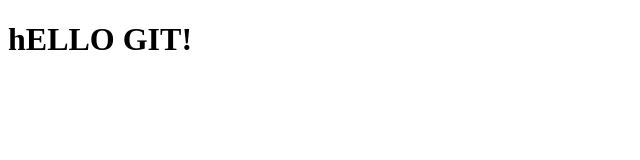
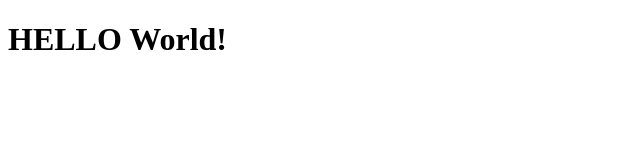
Before and after one commit to maiczel/git-course-4, a plain HTML site: page index.html in a window 1280 px wide. Shown: the whole page, without its empty margins (0-640 px from the left). Drawn offline with Linux system fonts and the light colour scheme.

Commit message:
Hello world added to index.html

```diff
--- a/index.html
+++ b/index.html
@@ -7,6 +7,6 @@
     <title>iSA GIT Course4</title>
 </head>
 <body>
-    <h1>hELLO GIT!</h1>
+    <h1>HELLO World!</h1>
 </body>
 </html>
```
